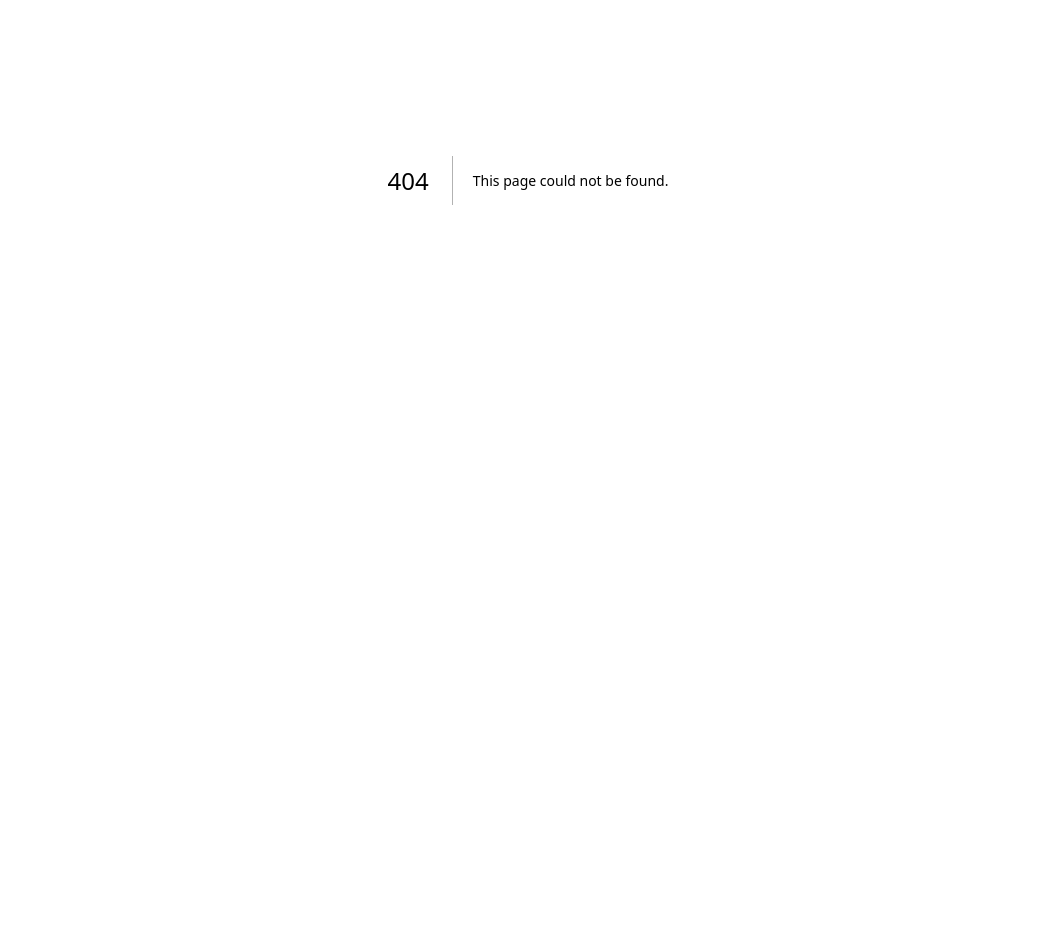
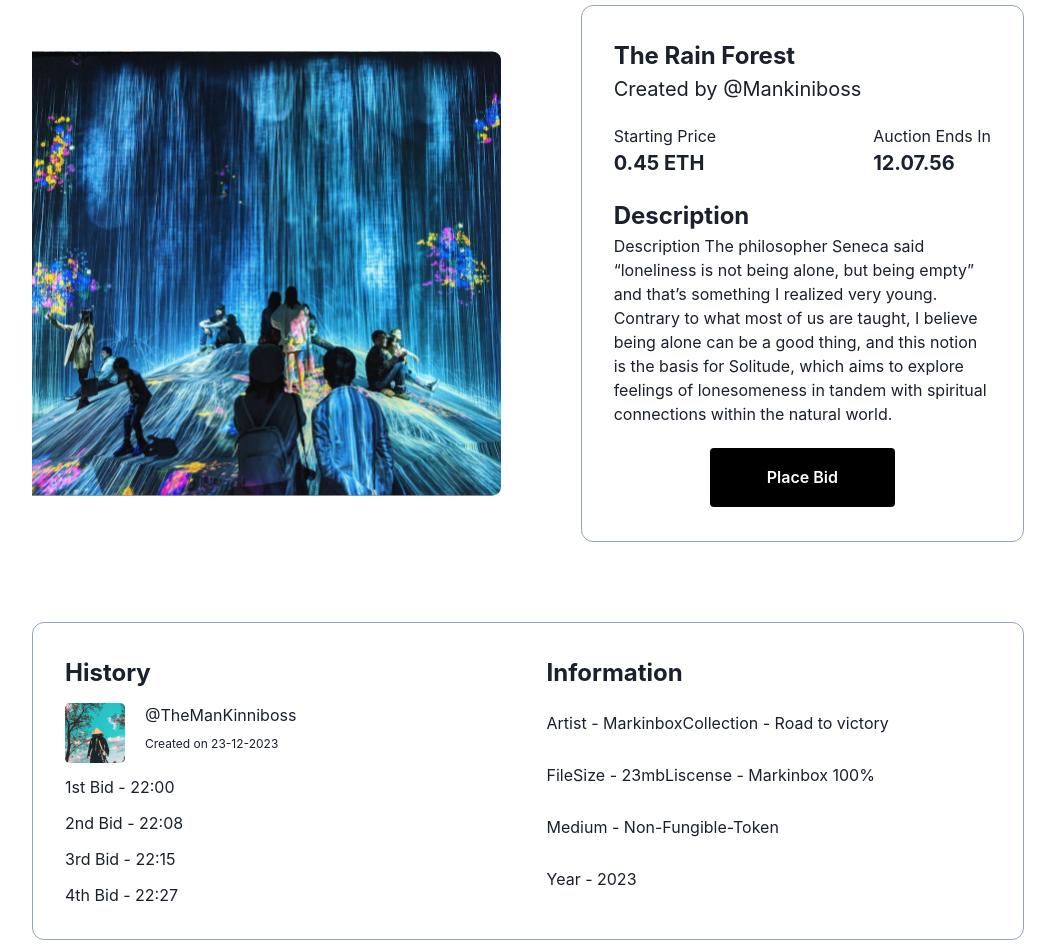
Before and after one commit to johnsonAyo/bid-block, a Next.js app: page /place-bid in a window 1280 px wide. Before the commit this address had no page. Shown: the part 220-1172 px from the top of the page, without its empty margins (112-1167 px from the left). Before the commit the page ends 800 px from the top, so only its background shows below. Built offline with nearby package versions, Linux system fonts and the light colour scheme.

Commit message:
chore: place bid page

```diff
--- /dev/null
+++ b/components/bids/AunctionBids.js
@@ -0,0 +1,148 @@
+import React from "react";
+import MainNavbar from "../navbars/MainNavbar";
+import SearchBar from "components/homepage/SearchBar";
+import { Button, Flex, Text, Box, Image } from "@chakra-ui/react";
+import TopAuctionCard from "components/homepage/TopAuctionCard";
+import TopAunction from "components/homepage/TopAunction";
+
+const AunctionBids = () => {
+  return (
+    <>
+      <MainNavbar />
+      <SearchBar />
+      <Box marginX="9rem">
+        <Text marginY="2" fontSize="2xl" color="red" fontWeight="bold">
+          Live Auction
+        </Text>
+        <Flex justifyContent="center" gap={20}>
+          <Box justifyContent="space-around">
+            <a href="./nft-auction-page">
+              <Image
+                boxSize="100%"
+                src="/images/svg/NFT1.svg"
+                alt=""
+                rounded="xl"
+              />
+            </a>
+          </Box>
+          <Flex
+            direction="column"
+            border="1px"
+            borderColor="#94a3b8"
+            w="50%"
+            rounded="xl"
+            padding="8"
+            gap={5}
+          >
+            <Box>
+              <Text fontSize="2xl" fontWeight="bold">
+                The Rain Forest
+              </Text>
+              <Text fontSize="xl"> Created by @Mankiniboss</Text>
+            </Box>
+
+            <Flex justifyContent="space-between">
+              <Box>
+                <Text fontSize="md"> Starting Price</Text>
+                <Text fontSize="xl" fontWeight="bold">
+                  0.45 ETH
+                </Text>
+              </Box>
+              <Box>
+                <Text fontSize="md"> Auction Ends In</Text>
+                <Text fontSize="xl" fontWeight="bold">
+                  {" "}
+                  12.07.56
+                </Text>
+              </Box>
+            </Flex>
+            <Box>
+              <Text fontSize="2xl" fontWeight="bold">
+                {" "}
+                Description
+              </Text>
+              <Text fontSize="md">
+                Description The philosopher Seneca said “loneliness is not being
+                alone, but being empty” and that’s something I realized very
+                young. Contrary to what most of us are taught, I believe being
+                alone can be a good thing, and this notion is the basis for
+                Solitude, which aims to explore feelings of lonesomeness in
+                tandem with spiritual connections within the natural world.
+              </Text>
+            </Box>
+            <Flex justifyContent="center">
+              <Button
+                colorScheme="black"
+                size="xlg"
+                paddingY={5}
+                color="white"
+                variant="outline"
+                border="2px"
+                borderColor="white"
+                bgColor="black"
+                width="50%"
+              >
+                Place Bid
+              </Button>
+            </Flex>
+          </Flex>
+        </Flex>
+        <Flex
+          justifyContent="space-between"
+          marginY="20"
+          border="1px"
+          borderColor="#94a3b8"
+          rounded="xl"
+          padding="8"
+        >
+          <Flex direction="column" gap={3}>
+            <Text fontSize="2xl" fontWeight="bold">
+              History
+            </Text>
+            <Flex>
+              <a href="./nft-auction-page">
+                <Image boxSize="100%" src="/images/svg/profile.svg" alt="" />
+              </a>
+              <Box marginLeft={5}>
+                <Text marginBottom={2} fontSize="md">
+                  @TheManKinniboss
+                </Text>
+                <Text fontSize="xs"> Created on 23-12-2023</Text>
+              </Box>
+            </Flex>
+            <Text>1st Bid - 22:00</Text>
+            <Text>2nd Bid - 22:08</Text>
+            <Text>3rd Bid - 22:15</Text>
+            <Text>4th Bid - 22:27</Text>
+          </Flex>
+          <Box width="48%">
+            <Text
+              fontSize="2xl"
+              fontWeight="bold"
+              align="start"
+              marginBottom="5"
+            >
+              Information
+            </Text>
+            <Flex direction="column" gap={7}>
+              <Flex>
+                <Text> Artist - Markinbox</Text>
+                <Text> Collection - Road to victory</Text>
+              </Flex>
+              <Flex>
+                <Text> FileSize - 23mb</Text>
+                <Text> Liscense - Markinbox 100%</Text>
+              </Flex>
+
+              <Text> Medium - Non-Fungible-Token</Text>
+              <Text> Year - 2023</Text>
+            </Flex>
+          </Box>
+        </Flex>
+      </Box>
+      <TopAunction />
+    </>
+  );
+};
+
+export default AunctionBids;
--- a/components/homepage/LandingPage.js
+++ b/components/homepage/LandingPage.js
@@ -40,7 +40,7 @@ export default function LandingPage() {
             alignItems="start"
             padding={10}
           >
-            <Box display="flex">
+            <Flex>
               <a href="./nft-auction-page">
                 <Image boxSize="100%" src="/images/svg/profile.svg" alt="" />
               </a>
@@ -50,7 +50,7 @@ export default function LandingPage() {
                 </Text>
                 <Text fontSize="xs"> Created on 23-12-2023</Text>
               </Box>
-            </Box>
+            </Flex>
             <Text fontSize="md">Starting Price</Text>
             <Text fontSize="3xl">0.45 Eth</Text>
             <Flex gap={10}>
--- a/components/navbars/MainNavbar.jsx
+++ b/components/navbars/MainNavbar.jsx
@@ -22,8 +22,8 @@ export default function MainNavbar() {
       <a href="./auctions" className="block px-8 py-4 hover:border">
         Auctions
       </a>
-      <a href="" className="block px-8 py-4 hover:border">
-        Domain
+      <a href="./place-bid" className="block px-8 py-4 hover:border">
+        Place Bid
       </a>
       <a href="" className="block px-8 py-4 hover:border">
         Asset
--- a/pages/auctions.js
+++ b/pages/auctions.js
@@ -4,6 +4,7 @@ import SearchBar from "../components/homepage/SearchBar";
 import Auctions from "../components/homepage/Auctions";
 import TopAunction from "../components/homepage/TopAunction";
 import { Box } from "@chakra-ui/react";
+import AunctionBids from "components/bids/AunctionBids";
 
 const autions = () => {
   return (
--- /dev/null
+++ b/pages/place-bid.js
@@ -0,0 +1,9 @@
+import React from "react";
+import AunctionBids from "../components/bids/AunctionBids";
+import { Flex } from "@chakra-ui/react";
+
+const placeBid = () => {
+  return <AunctionBids />;
+};
+
+export default placeBid;
```
